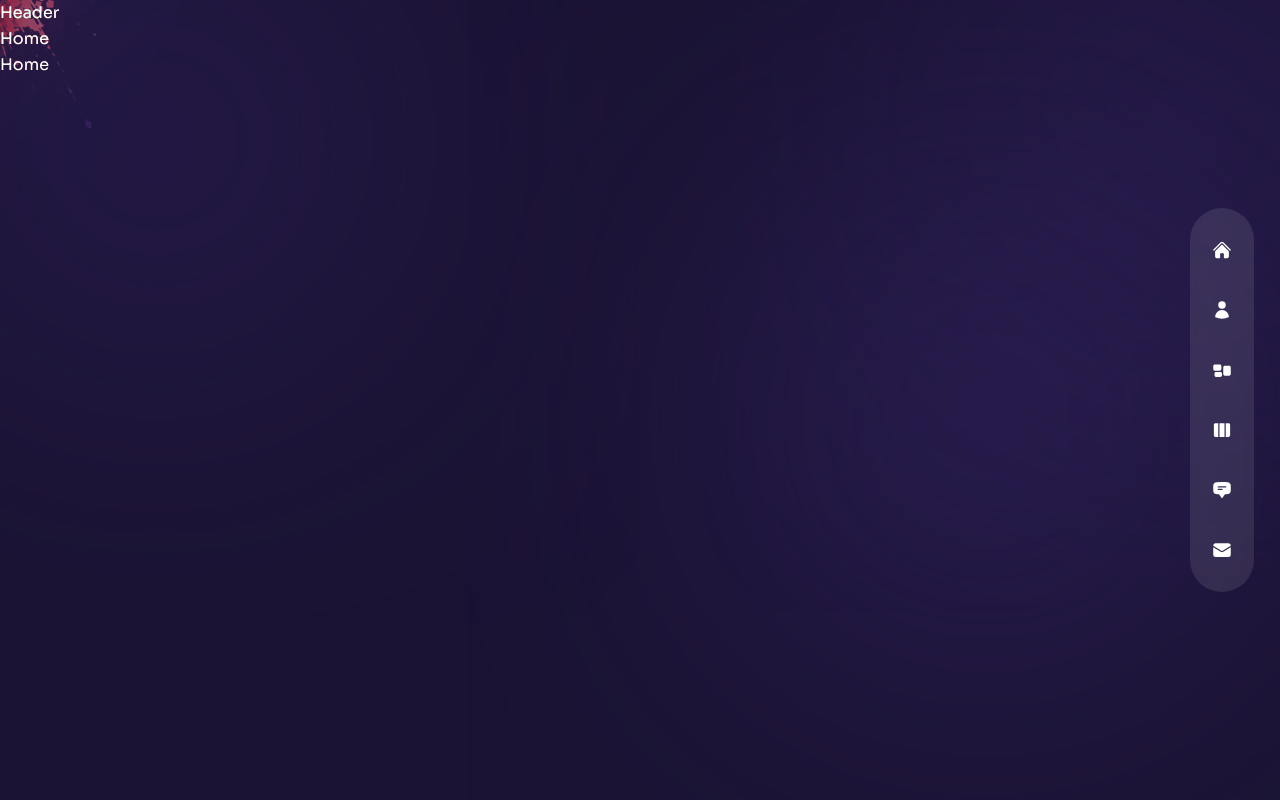
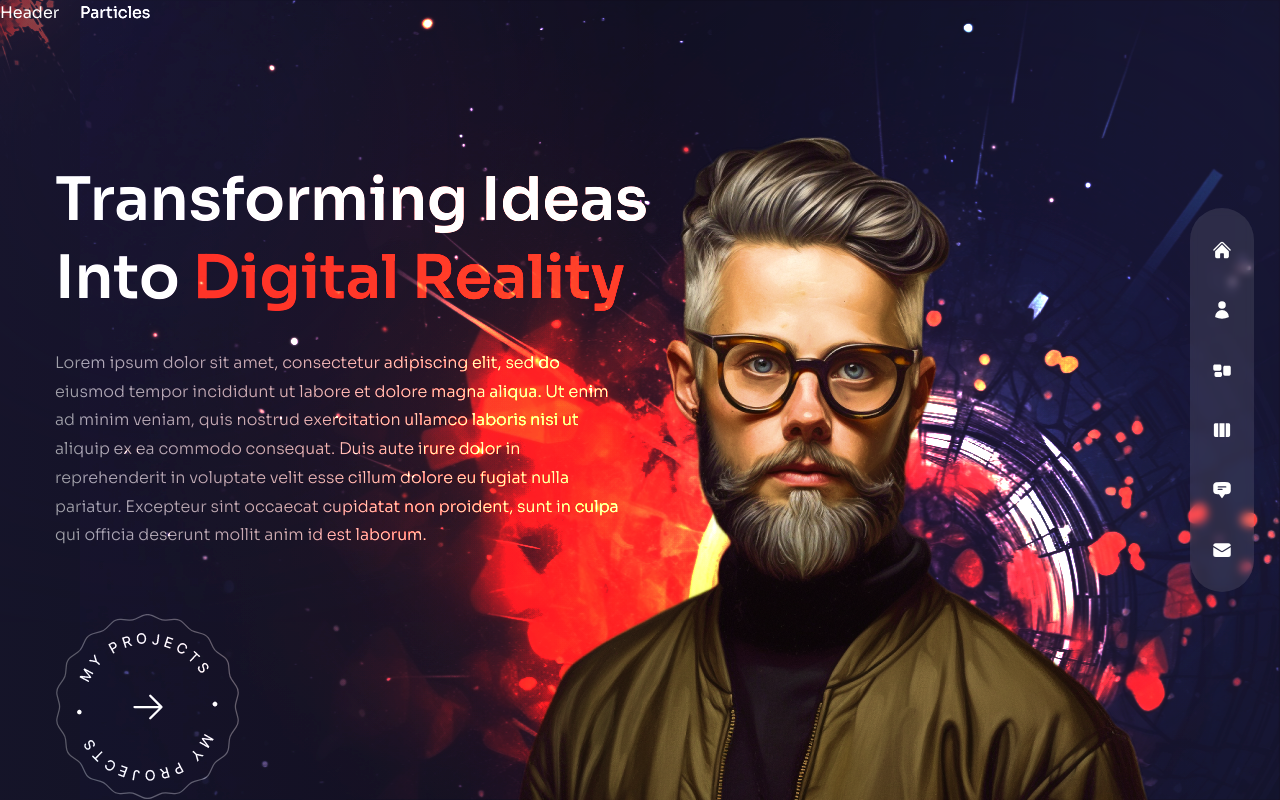
Before and after one commit to derekArroyo/derekDesign, a Next.js app: page / in a window 1280 px wide. Built offline with nearby package versions, Linux system fonts and the light colour scheme.

Commit message:
added home and image some motions

```diff
--- a/components/Avatar.js
+++ b/components/Avatar.js
@@ -1,5 +1,18 @@
+// next iamge
+import Image from "next/image";
+
 const Avatar = () => {
-  return <div>Avatar</div>;
+  return (
+    <section className="hidden xl:flex xl:max-w-none">
+      <Image
+        src={'/avatar.png'}
+        width={737}
+        height={678}
+        alt=''
+        className="translate-z-0 w-full h-full"
+      />
+    </section>
+  )
 };
 
 export default Avatar;
--- a/components/Header.js
+++ b/components/Header.js
@@ -1,5 +1,5 @@
 const Header = () => {
-  return <header>Header</header>;
+  return <header className="absolute z-30 w-full">Header</header>;
 };
 
 export default Header;
--- a/components/ProjectsBtn.js
+++ b/components/ProjectsBtn.js
@@ -1,5 +1,33 @@
+// next image
+import Image from "next/image";
+
+// next link
+import Link from "next/link";
+
+// icon
+import {HiArrowRight} from 'react-icons/hi2'
+
 const ProjectsBtn = () => {
-  return <div>Project Btn</div>;
+    return (
+
+        <section className="mx-auto xl:mx-0">
+            <Link href="/work">
+                <div
+                    className="relative w-[185px] h-[185px] flex justify-center items-center bg-circleStar bg-cover bg-center bg-no-repeat group">
+                    <Image
+                        src="/rounded-text.png"
+                        width={141}
+                        height={138}
+                        alt=""
+                        className="animate-spin-slow w-full h-full max-w-[141px] max-h-[148px]"/>
+                    <HiArrowRight
+                        className="absolute text-4xl group-hover:translate-x-2 transition-all duration-300"/>
+                </div>
+            </Link>
+
+        </section>
+
+    )
 };
 
 export default ProjectsBtn;
--- a/pages/index.js
+++ b/pages/index.js
@@ -1,10 +1,10 @@
 // next image
-import image from 'next/image';
+import Image from 'next/image';
 
 
 // components
 import ParticlesContainer from '../components/ParticlesContainer';
-import ProjectsBtn from '../components/ParticlesContainer'
+import ProjectsBtn from '../components/ProjectsBtn';
 import Avatar from '../components/Avatar'
 
 // framer motion
@@ -14,7 +14,66 @@
 import {fadeIn} from '../variants'
 
 const Home = () => {
-  return <div>Home</div>;
+  return(
+  <div className='bg-primary/60 h-full'>
+    {/* text */}
+    <section className='w-full h-full bg-gradient-to-r from-primary/10 via-black/30 to-black/10'>
+      <main className='text-center flex flex-col justify-center xl:pt-40 xl:text-left h-full container mx-auto'>
+        {/* title */}
+        <motion.h1 variants={fadeIn('down', 0.3)} initial='hidden' animate='show' exit='hidden'
+        className='h1'>
+          Transforming Ideas <br />  Into{' '}
+          <span className='text-accent'>
+          Digital Reality
+        </span>
+
+        </motion.h1>
+
+        {/* subtitle */}
+        <motion.p  variants={fadeIn('down', 0.4)} initial='hidden' animate='show' exit='hidden' className="max-w-sm xl:max-w-xl mx-auto xl:mx-0 mb-10 xl:mb-16">
+        Lorem ipsum dolor sit amet, consectetur adipiscing elit, sed do eiusmod tempor incididunt ut labore et dolore magna aliqua. Ut enim ad minim veniam, quis nostrud exercitation ullamco laboris nisi ut aliquip ex ea commodo consequat. Duis aute irure dolor in reprehenderit in voluptate velit esse cillum dolore eu fugiat nulla pariatur. Excepteur sint occaecat cupidatat non proident, sunt in culpa qui officia deserunt mollit anim id est laborum.
+        </motion.p>
+
+        {/* btn */}
+        <div className='flex justify-center xl:hidden relative'>
+          <ProjectsBtn/>
+        </div>
+
+        <motion.div variants={fadeIn('down', 0.5)} initial='hidden' animate='show' exit='hidden' className='hidden xl:flex'>
+           <ProjectsBtn/>
+        </motion.div>
+
+      </main>
+    </section>
+
+
+      {/* Image */}
+      <section className='w-[1200px] h-full absolute right-0 bottom-0' >
+        {/* bg img */}
+        <div className='bg-none xl:bg-explosion xl:bg-cover xl:bg-right xl:bg-no-repeat w-full h-full absolute  mix-blend-color-dodge  translate-z-0'>
+        </div>
+
+
+      {/* particles */}
+        <div>
+          Particles
+        </div>
+
+
+      {/* avatar img */}
+        <motion.div variants={fadeIn('up', 0.6)} initial='hidden' animate='show' exit='hidden'
+        transition={{duration: 1, ease: 'easeInOut'}}
+        className='w-full h-full max-w-[737px] max-h-[678px] absolute -bottom-32 lg:bottom-0 lg:right-[8%]'>
+        <Avatar/>
+        </motion.div>
+
+
+      </section>
+
+
+
+
+    </div>);
 };
 
 export default Home;
--- a/styles/globals.css
+++ b/styles/globals.css
@@ -49,3 +49,8 @@
     @apply w-full h-[180px] p-6 capitalize rounded-lg resize-none;
   }
 }
+
+
+.motion-trans {
+  @apply fixed top-0 bottom-0 right-full w-screen h-screen
+}
```
